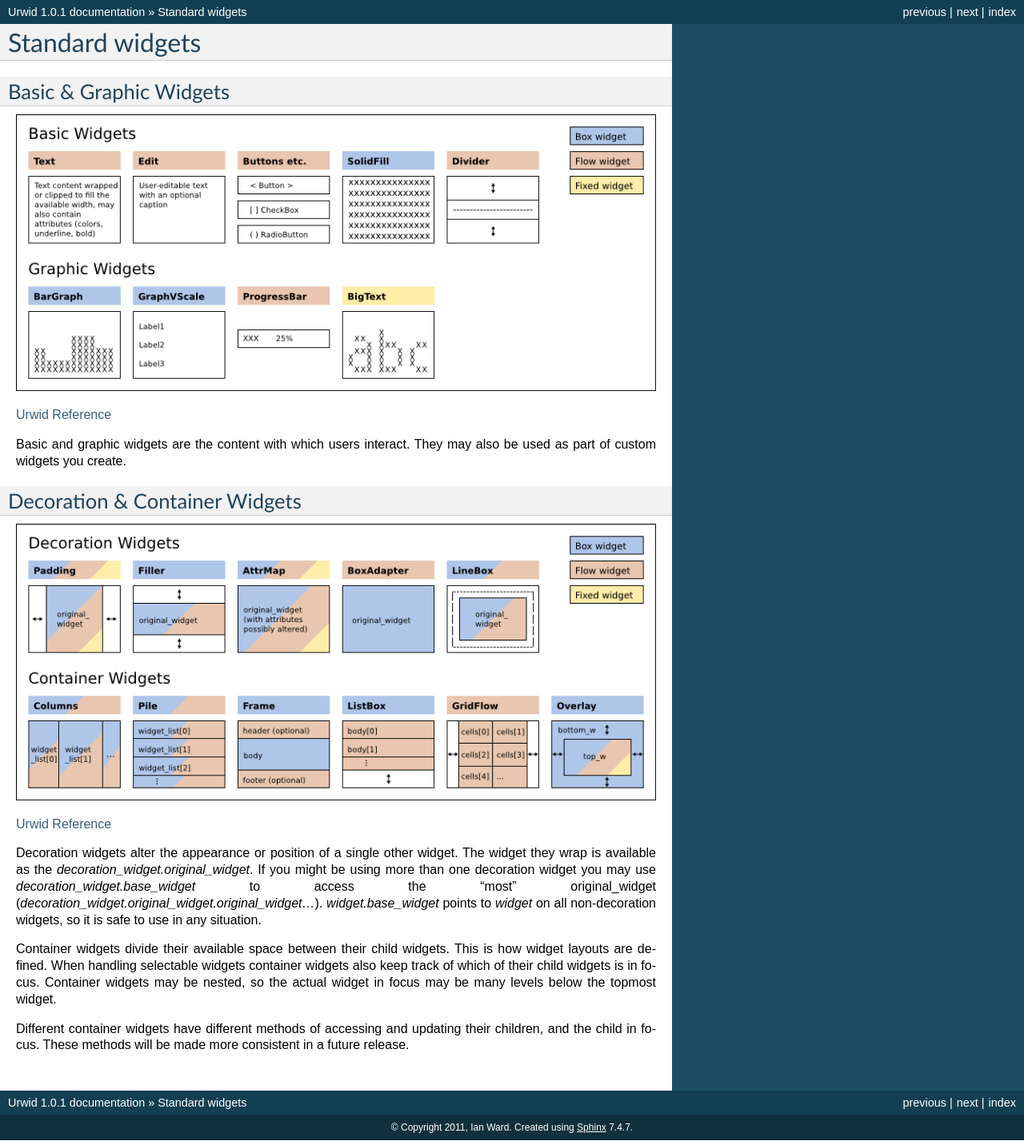
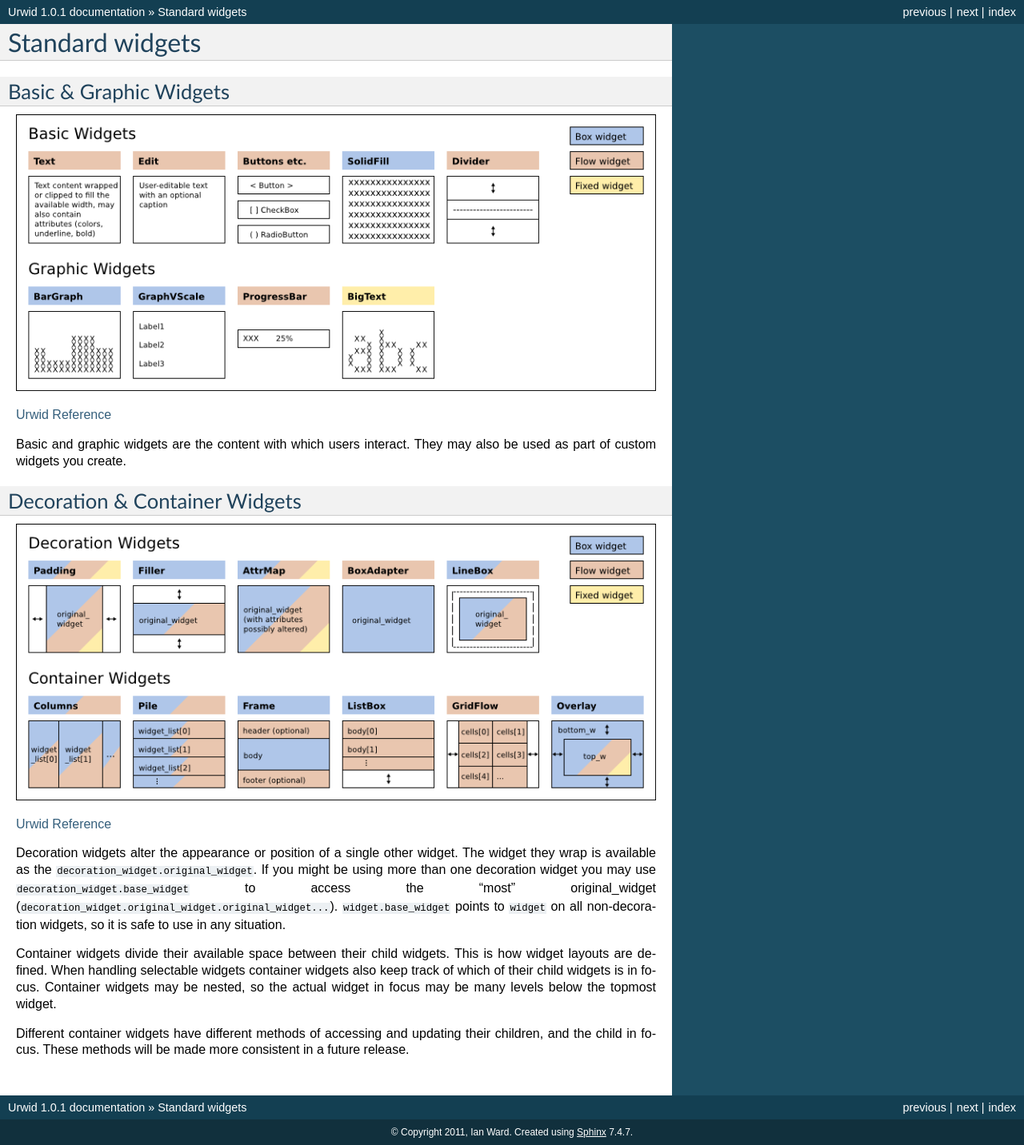
Before and after one commit to urwid/urwid, a Sphinx documentation site: the page built from docs/standardwidgets.txt, in a window 1280 px wide. Shown: the whole page at 80% size. Built offline with Sphinx 7.4.7, drawn with Linux system fonts in a browser that asks for light colours.

Commit message:
Fix the format
--HG--
branch : feature-sphinx

```diff
--- a/docs/standardwidgets.txt
+++ b/docs/standardwidgets.txt
@@ -24,21 +24,21 @@ Decoration & Container Widgets
 .. TODO: add links here?
 
 Decoration widgets alter the appearance or position of a single other widget.
-The widget they wrap is available as the `decoration_widget.original_widget`.
+The widget they wrap is available as the ``decoration_widget.original_widget``.
 If you might be using more than one decoration widget you may use
-`decoration_widget.base_widget` to access the "most" original_widget
-(`decoration_widget.original_widget.original_widget...`).  `widget.base_widget`
-points to `widget` on all non-decoration widgets, so it is safe to use in any
-situation.
+``decoration_widget.base_widget`` to access the "most" original_widget
+(``decoration_widget.original_widget.original_widget...``).
+``widget.base_widget`` points to ``widget`` on all non-decoration widgets, so
+it is safe to use in any situation.
 
 Container widgets divide their available space between their child widgets.
-This is how widget layouts are defined.  When handling selectable widgets
+This is how widget layouts are defined. When handling selectable widgets
 container widgets also keep track of which of their child widgets is in focus.
 Container widgets may be nested, so the actual widget in focus may be many
 levels below the topmost widget.
 
 Different container widgets have different methods of accessing and updating
-their children, and the child in focus.  These methods will be made more
+their children, and the child in focus. These methods will be made more
 consistent in a future release.
 
 .. vim: set ft=rst:
```
